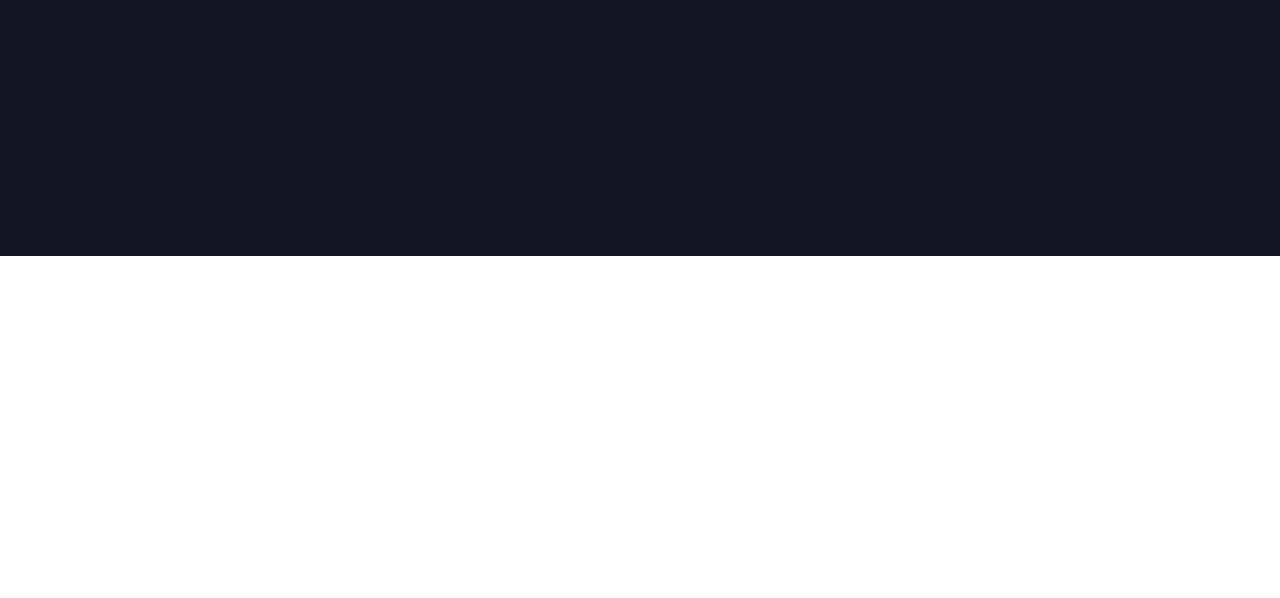
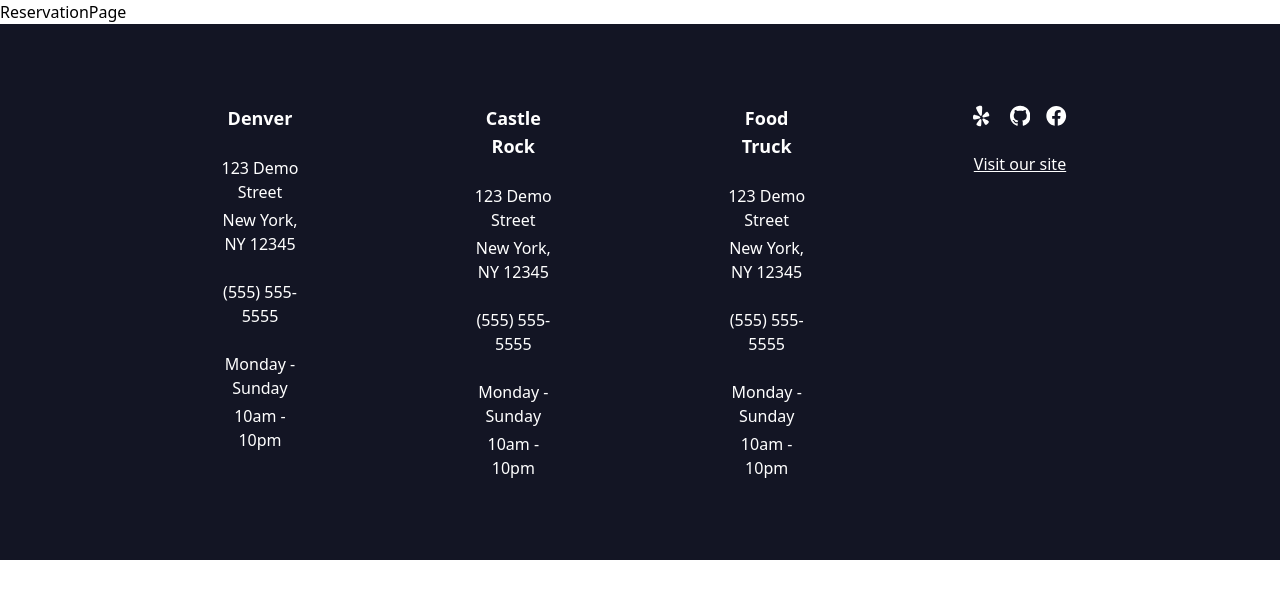
Before and after one commit to Amandapanda-hub/russet-restaurant-template, a React (Create React App) app: page /reservation in a window 1280 px wide. Before the commit this address had no page. Shown: the top 598 px of the page. Built offline with nearby package versions, Linux system fonts and the light colour scheme.

Commit message:
starting reservations page

```diff
--- a/package.json
+++ b/package.json
@@ -8,7 +8,7 @@
     "@testing-library/user-event": "^13.5.0",
     "react": "^18.2.0",
     "react-dom": "^18.2.0",
-    "react-icons": "^4.10.1",
+    "react-icons": "^4.11.0",
     "react-router-dom": "^6.15.0",
     "react-scripts": "5.0.1",
     "web-vitals": "^2.1.4"
--- a/src/components/Footer/Footer.jsx
+++ b/src/components/Footer/Footer.jsx
@@ -1,11 +1,55 @@
-import React from 'react'
+import React from 'react';
+import footerData from '../../data/footerData';
+
 
 export default function Footer() {
   return (
-    <div className='bg-[#131524] text-white h-64 justify-center align-middle text-center'>
-      <div className=''>
+    <div className='bg-[#131524] text-white py-20'>
+      <div className='max-w-screen-lg mx-auto w-full sm:w-3/4 md:w-2/3 text-center'>
+        <div className='grid grid-cols-1 sm:grid-cols-2 md:grid-cols-4 gap-40'>
+          {footerData.map((column, index) => (
+            <div key={index} className='space-y-6'>
+              {column.header ? (
+                <h3 className='font-semibold text-lg mb-4'>{column.header}</h3>
+              ) : (
+                <div className="font-semibold mb-4 justify-center flex space-x-4 text-2xl">
+                  {column.info[0].type === 'icons' &&
+                    column.info[0].content.map((Icon, iconIndex) => (
+                      <Icon key={iconIndex} />
+                    ))
+                  }
+                </div>
+              )}
 
+              {column.info.map((item, i) => {
+                if (typeof item === 'object' && item.type !== 'icons') {
+                  switch (item.type) {
+                    case 'link':
+                      return (
+                        <div key={i}>
+                          <a href={item.url} className="underline hover:text-">{item.text}</a>
+                        </div>
+                      );
+                    default:
+                      return null;
+                  }
+                } else if (typeof item === 'string' && item.includes(',')) {
+                  const [street, ...cityStateZipParts] = item.split(',');
+                  const cityStateZip = cityStateZipParts.join(',').trim();
+                  return (
+                    <div key={i} className="space-y-1">
+                      <p>{street.trim()}</p>
+                      <p>{cityStateZip}</p>
+                    </div>
+                  );
+                } else if (typeof item === 'string') {
+                  return <p key={i}>{item}</p>;
+                }
+              })}
+            </div>
+          ))}
+        </div>
       </div>
     </div>
-  )
+  );
 }
--- /dev/null
+++ b/src/data/footerData.js
@@ -0,0 +1,45 @@
+import {BsYelp, BsGithub} from 'react-icons/bs'
+import {FaFacebook} from 'react-icons/fa'
+
+const footerData = [
+    {
+        header: "Denver",
+        info: [
+            "123 Demo Street, New York, NY 12345",
+            "(555) 555-5555",
+            "Monday - Sunday,10am - 10pm"
+        ]
+    },
+    {
+        header: "Castle Rock",
+        info: [
+            "123 Demo Street, New York, NY 12345",
+            "(555) 555-5555",
+            "Monday - Sunday,10am - 10pm"
+        ]
+    },
+    {
+        header: "Food Truck",
+        info: [
+            "123 Demo Street, New York, NY 12345",
+            "(555) 555-5555",
+            "Monday - Sunday,10am - 10pm"
+        ]
+    },
+    {
+        info: [
+            {
+                type: 'icons',
+                content: [BsYelp, BsGithub, FaFacebook]
+            },
+
+          {
+            type: 'link',
+            text: 'Visit our site',
+            url: 'https://example.com'
+          }
+        ]
+      },
+];
+
+export default footerData;
--- a/src/pages/Home/components/MakeReservation/MakeReservation.jsx
+++ b/src/pages/Home/components/MakeReservation/MakeReservation.jsx
@@ -1,4 +1,5 @@
 import React from 'react';
+import { Link } from 'react-router-dom';
 
 export default function MakeReservation() {
   return (
@@ -6,9 +7,9 @@ export default function MakeReservation() {
          style={{ backgroundImage: 'url(https://images.unsplash.com/photo-1570560258879-af7f8e1447ac?crop=entropy&cs=tinysrgb&fit=max&fm=jpg&ixid=M3w0NTMzNXwwfDF8c2VhcmNofDc2fHxyZXN0YXVyYW50fGVufDF8fHx8MTY5NDAzNTE2MXww&ixlib=rb-4.0.3&q=80&w=1000)' }}>
       <h1 className="text-5xl font-bold mb-4 text-white">A Seat Awaits You</h1>
       <p className="text-xl mb-4 text-white" style={{ textShadow: '4px 4px 4px rgba(0, 0, 0, 0.8)' }}>Experience the magic where every dish is a conversation.</p>
-      <button className="px-6 py-2 border-2 border-white text-white rounded-full bg-transparent hover:bg-white hover:text-black transition-colors duration-300">
+      <Link to='/reservation' className="px-6 py-2 border-2 border-white text-white rounded-full bg-transparent hover:bg-white hover:text-black transition-colors duration-300">
         Make a Reservation
-      </button>
+      </Link>
     </div>
   );
 }
--- /dev/null
+++ b/src/pages/ReservationPage/ReservationPage.jsx
@@ -0,0 +1,7 @@
+import React from 'react'
+
+export default function ReservationPage() {
+  return (
+    <div>ReservationPage</div>
+  )
+}
--- /dev/null
+++ b/src/pages/ReservationPage/components/ReservationCalling/ReservationCalling.jsx
@@ -0,0 +1,7 @@
+import React from 'react'
+
+export default function ReservationCalling() {
+  return (
+    <div>ReservationCalling</div>
+  )
+}
--- /dev/null
+++ b/src/pages/ReservationPage/components/ReservationHero/ReservationHero.jsx
@@ -0,0 +1,7 @@
+import React from 'react'
+
+export default function ReservationHero() {
+  return (
+    <div>ReservationHero</div>
+  )
+}
--- /dev/null
+++ b/src/pages/ReservationPage/components/ReservationMaker/ReservationMaker.jsx
@@ -0,0 +1,7 @@
+import React from 'react'
+
+export default function ReservationMaker() {
+  return (
+    <div>ReservationMaker</div>
+  )
+}
--- a/src/routes-manager/RouteManager.jsx
+++ b/src/routes-manager/RouteManager.jsx
@@ -3,6 +3,7 @@ import { Route, BrowserRouter as Router, Routes } from 'react-router-dom';
 import Home from '../pages/Home/Home'
 import MenuPage from '../pages/MenuPage/MenuPage';
 import Footer from '../components/Footer/Footer';
+import ReservationPage from '../pages/ReservationPage/ReservationPage';
 
 export default function RouteManager() {
   return (
@@ -16,6 +17,10 @@ export default function RouteManager() {
                 <Route path='/menu' element={
                     <MenuPage/>
                 } />
+
+                 <Route path='/reservation' element={
+                    <ReservationPage/>
+                } />
             </Routes>
             <Footer/>
         </Router>
```
Also changed, not shown: 1 other file (tests, documents, lock files or other folders).
